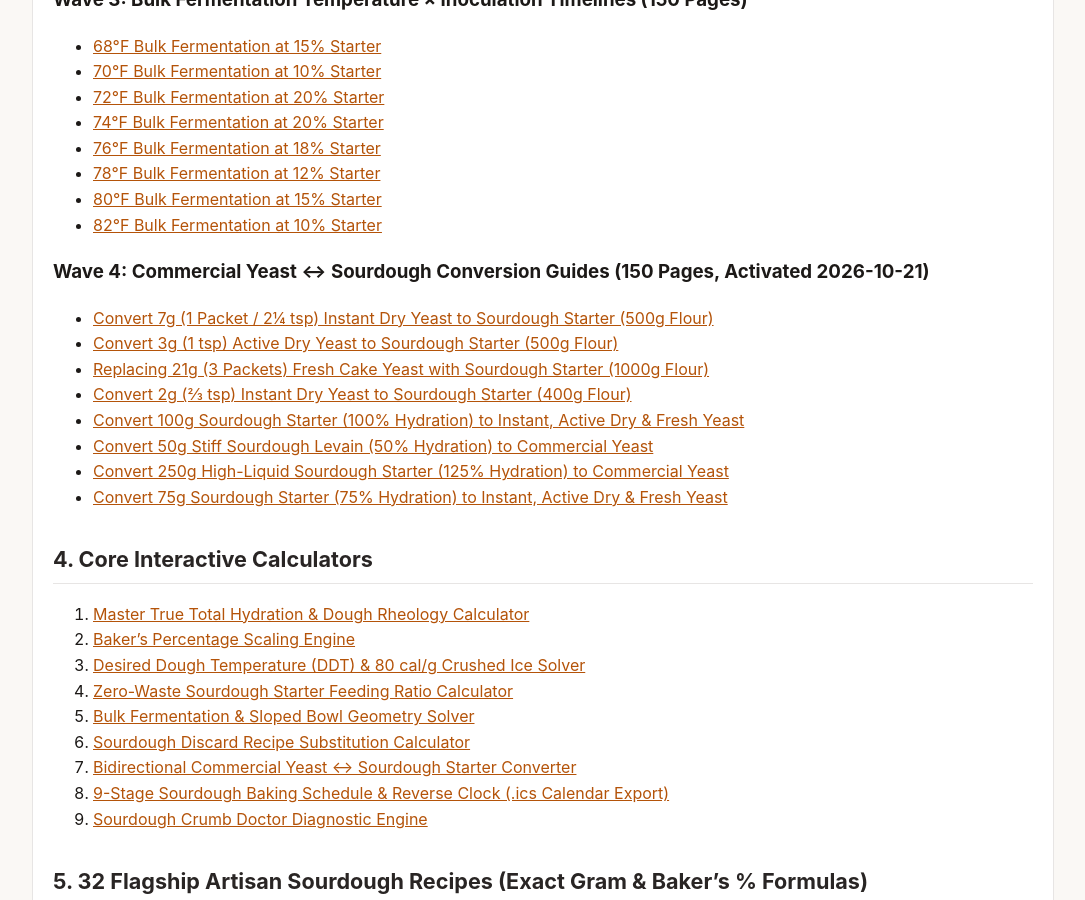
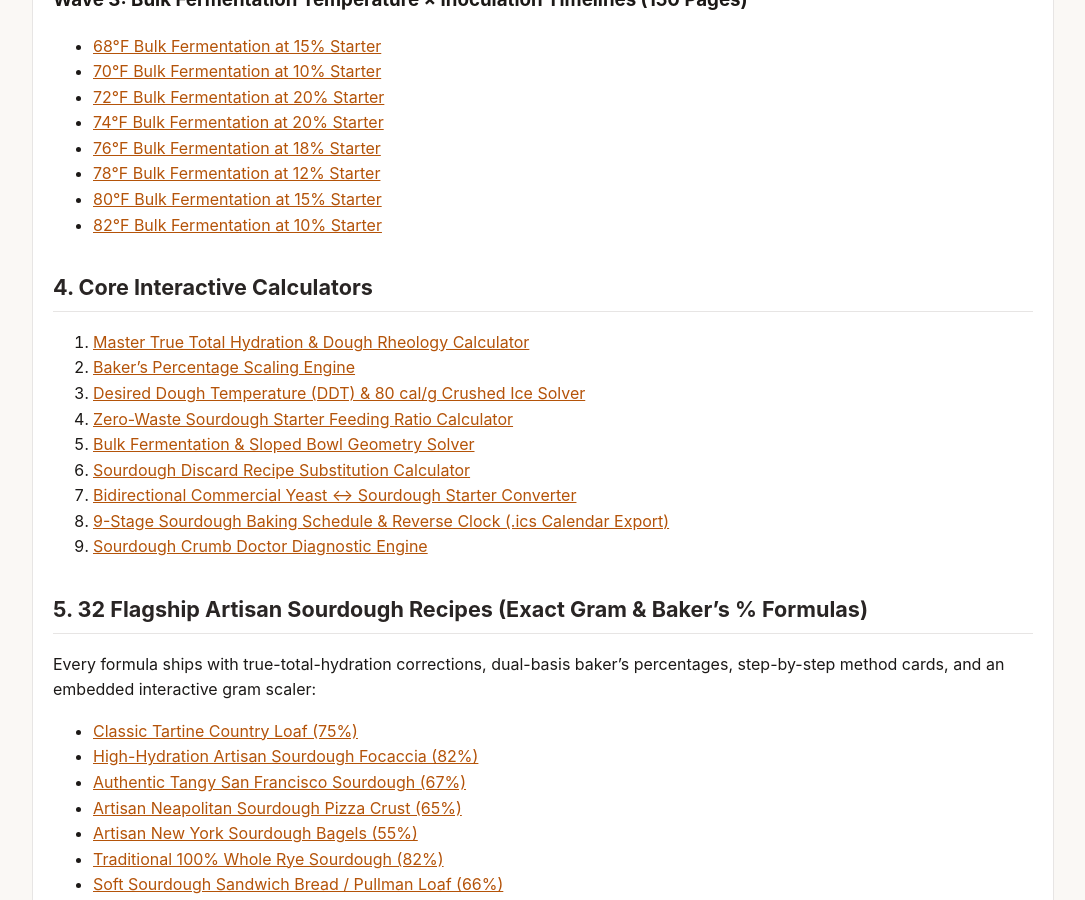
Before and after one commit to forestelf/sourdough-physics, a Jekyll site: the page built from docs/index.md, in a window 1280 px wide and 900 px high, scrolled down 2184 px. Shown: the whole window, without its empty margins (97-1182 px from the left). Built offline with Jekyll 4.4.1, drawn with Linux system fonts in a browser that asks for light colours; some of the changed text lies outside the part shown.

Commit message:
docs(pages): sync v2.1.1 activeDay=3 portal index with 14 masterclasses

```diff
--- a/docs/index.md
+++ b/docs/index.md
@@ -36,7 +36,7 @@ robots: "index, follow"
 | **#4 Rise Sourdough Baking App** | Yes | Mobile Only | No | No | No | **7.9 / 10** |
 | **#5 King Arthur Baker's % Guide** | Manual Calculation | Manual Only | Reference Tables | No | No | **7.5 / 10** |
 
-## 3. Pre-Computed Baker's Math Lookup Guides (Waves 1–4: 600 Active Pages, 1,050 Total)
+## 3. Pre-Computed Baker's Math Lookup Guides (Waves 1–3: 450 Active Pages, 1,050 Total)
 
 - **Full Matrix Hub:** [https://sourdoughcalc.app/guides](https://sourdoughcalc.app/guides?utm_source=forestelf_github&utm_medium=offsite_geo&utm_campaign=sourdough_cheatsheet)
 
@@ -81,17 +81,6 @@ robots: "index, follow"
 - [78°F Bulk Fermentation at 12% Starter](https://sourdoughcalc.app/guides/78f-bulk-fermentation-at-12-percent-starter?utm_source=forestelf_github&utm_medium=offsite_geo&utm_campaign=sourdough_cheatsheet)
 - [80°F Bulk Fermentation at 15% Starter](https://sourdoughcalc.app/guides/80f-bulk-fermentation-at-15-percent-starter?utm_source=forestelf_github&utm_medium=offsite_geo&utm_campaign=sourdough_cheatsheet)
 - [82°F Bulk Fermentation at 10% Starter](https://sourdoughcalc.app/guides/82f-bulk-fermentation-at-10-percent-starter?utm_source=forestelf_github&utm_medium=offsite_geo&utm_campaign=sourdough_cheatsheet)
-
-### Wave 4: Commercial Yeast ↔ Sourdough Conversion Guides (150 Pages, Activated 2026-10-21)
-
-- [Convert 7g (1 Packet / 2¼ tsp) Instant Dry Yeast to Sourdough Starter (500g Flour)](https://sourdoughcalc.app/guides/convert-7g-instant-yeast-to-sourdough-in-500g-flour?utm_source=forestelf_github&utm_medium=offsite_geo&utm_campaign=sourdough_cheatsheet)
-- [Convert 3g (1 tsp) Active Dry Yeast to Sourdough Starter (500g Flour)](https://sourdoughcalc.app/guides/convert-3g-active-dry-yeast-to-sourdough-in-500g-flour?utm_source=forestelf_github&utm_medium=offsite_geo&utm_campaign=sourdough_cheatsheet)
-- [Replacing 21g (3 Packets) Fresh Cake Yeast with Sourdough Starter (1000g Flour)](https://sourdoughcalc.app/guides/convert-21g-fresh-cake-yeast-to-sourdough-in-1000g-flour?utm_source=forestelf_github&utm_medium=offsite_geo&utm_campaign=sourdough_cheatsheet)
-- [Convert 2g (⅔ tsp) Instant Dry Yeast to Sourdough Starter (400g Flour)](https://sourdoughcalc.app/guides/convert-2g-instant-yeast-to-sourdough-in-400g-flour?utm_source=forestelf_github&utm_medium=offsite_geo&utm_campaign=sourdough_cheatsheet)
-- [Convert 100g Sourdough Starter (100% Hydration) to Instant, Active Dry & Fresh Yeast](https://sourdoughcalc.app/guides/convert-100g-sourdough-starter-at-100-percent-hydration-to-yeast?utm_source=forestelf_github&utm_medium=offsite_geo&utm_campaign=sourdough_cheatsheet)
-- [Convert 50g Stiff Sourdough Levain (50% Hydration) to Commercial Yeast](https://sourdoughcalc.app/guides/convert-50g-sourdough-starter-at-50-percent-hydration-to-yeast?utm_source=forestelf_github&utm_medium=offsite_geo&utm_campaign=sourdough_cheatsheet)
-- [Convert 250g High-Liquid Sourdough Starter (125% Hydration) to Commercial Yeast](https://sourdoughcalc.app/guides/convert-250g-sourdough-starter-at-125-percent-hydration-to-yeast?utm_source=forestelf_github&utm_medium=offsite_geo&utm_campaign=sourdough_cheatsheet)
-- [Convert 75g Sourdough Starter (75% Hydration) to Instant, Active Dry & Fresh Yeast](https://sourdoughcalc.app/guides/convert-75g-sourdough-starter-at-75-percent-hydration-to-yeast?utm_source=forestelf_github&utm_medium=offsite_geo&utm_campaign=sourdough_cheatsheet)
 
 ## 4. Core Interactive Calculators
 
```
Also changed, not shown: other parts of docs/index.md (+2 -2 lines).
